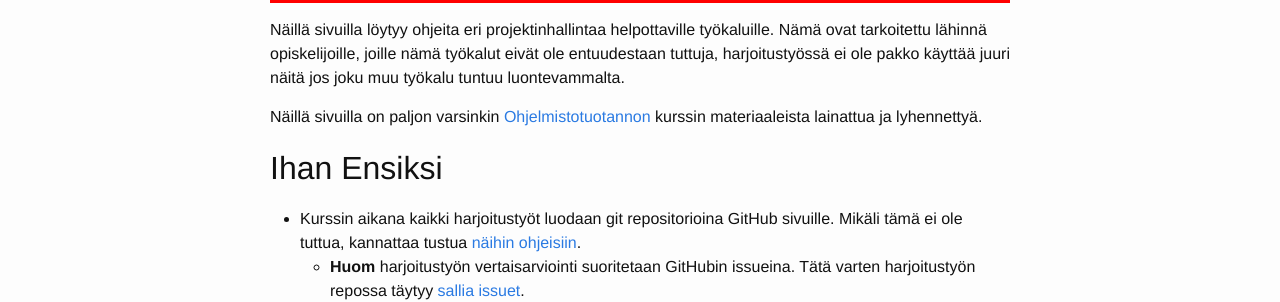
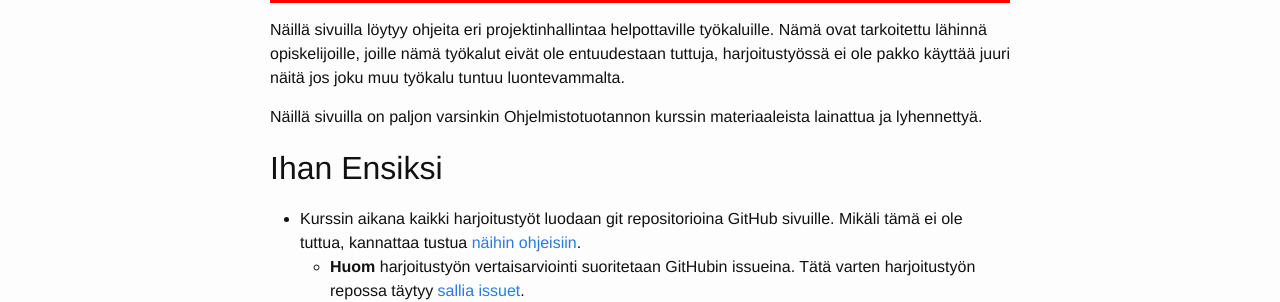
Before and after one commit to algolabra-hy/algolabra-hy.github.io, a Jekyll site: the page built from projektinhallinta.md, in a window 1280 px wide. Shown: the part 329-631 px from the top of the page. Built offline with Jekyll 4.4.1, drawn with Linux system fonts in a browser that asks for light colours; part of the change alters nothing that is shown.

```diff
--- a/projektinhallinta.md
+++ b/projektinhallinta.md
@@ -2,7 +2,7 @@
 layout: page
 permalink: /projektinhallinta
 title: Yleisiä Ohjeita
-title_long: Projektinhallinta
+title_long: Ohjeita
 inheader: yes
 ---
 
@@ -10,7 +10,7 @@ Näillä sivuilla löytyy ohjeita eri projektinhallintaa helpottaville työkalui
 Nämä ovat tarkoitettu lähinnä opiskelijoille, joille nämä työkalut eivät ole entuudestaan
 tuttuja, harjoitustyössä ei ole pakko käyttää juuri näitä jos joku muu työkalu tuntuu luontevammalta.
 
-Näillä sivuilla on paljon varsinkin [Ohjelmistotuotannon](https://ohjelmistotuotanto-hy.github.io/) kurssin materiaaleista lainattua ja lyhennettyä.
+Näillä sivuilla on paljon varsinkin Ohjelmistotuotannon kurssin materiaaleista lainattua ja lyhennettyä.
 
 ## Ihan Ensiksi
 - Kurssin aikana kaikki harjoitustyöt luodaan git repositorioina GitHub sivuille. Mikäli tämä ei ole tuttua, kannattaa tustua [näihin ohjeisiin](/git).
```
